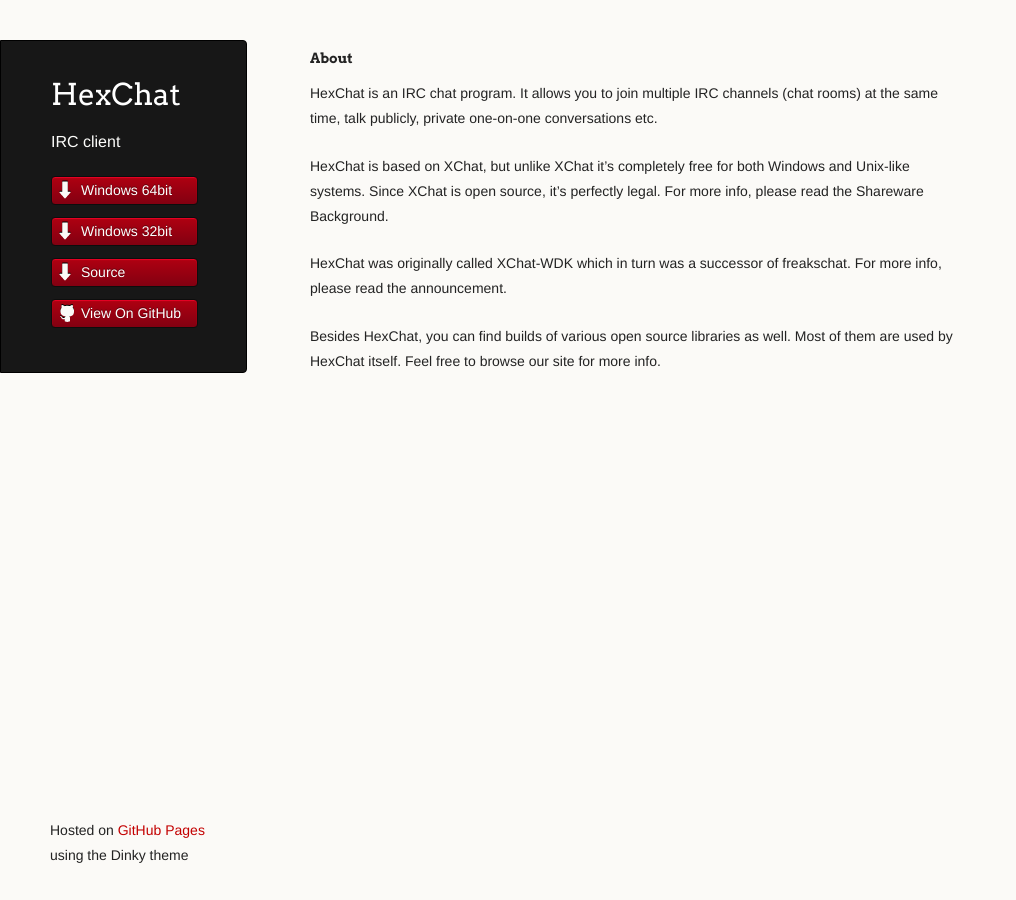
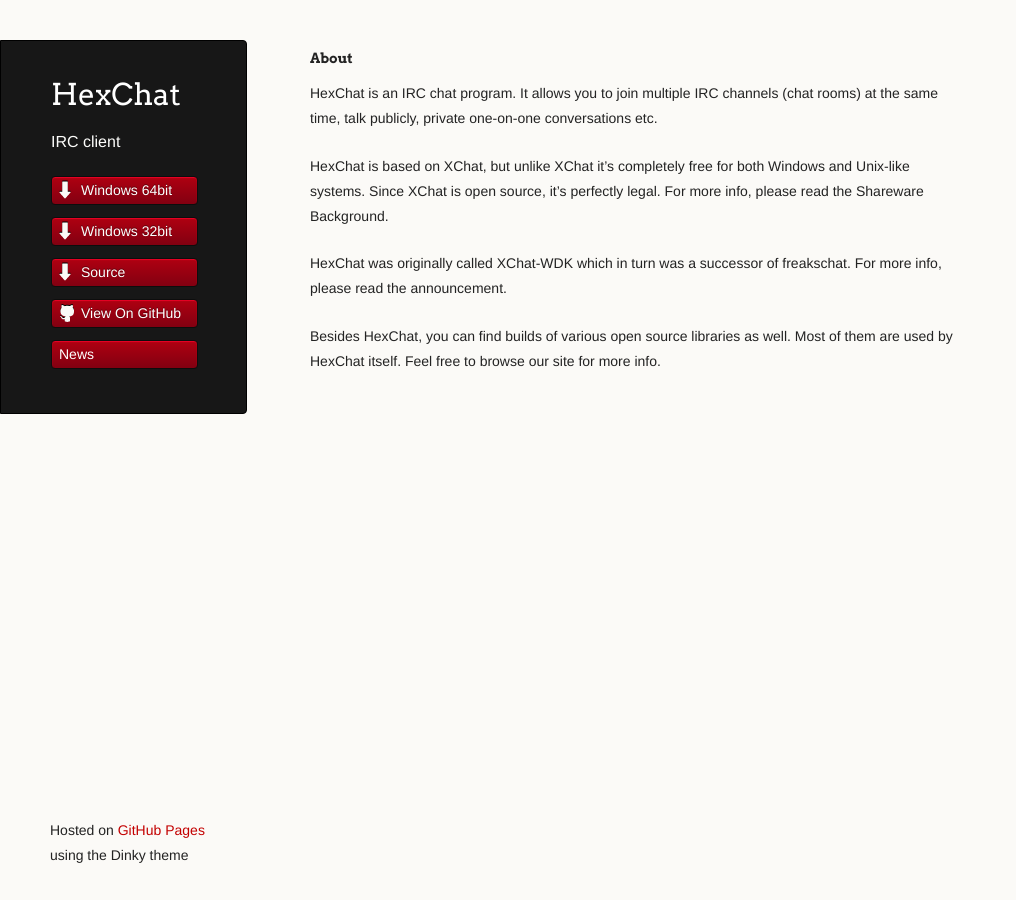
Before and after one commit to hexchat/hexchat.github.com, a Jekyll site: the page built from index.md, in a window 1280 px wide. Shown: the whole page, without its empty margins (0-1016 px from the left). Built offline with Jekyll 4.4.1, drawn with Linux system fonts in a browser that asks for light colours.

Commit message:
update site

```diff
--- a/_layouts/default.html
+++ b/_layouts/default.html
@@ -5,6 +5,7 @@
     <meta http-equiv="X-UA-Compatible" content="chrome=1">
     <title>{% if page.title %}{{ page.title }} - {% endif %}{{ site.title }}</title>
     {% if page.description %}<meta name="description" content="{{ page.description }}" />{% endif %}
+    <link rel="alternate" type="application/atom+xml" title="HexChat News Feed" href="http://feeds.feedburner.com/hexchat" />
     <link rel="stylesheet" href="/stylesheets/styles.css">
     <link rel="stylesheet" href="/stylesheets/pygment_trac.css">
     <script src="/javascripts/scale.fix.js"></script>
@@ -35,6 +36,7 @@
           <li class="download"><a class="buttons" href="https://github.com/downloads/hexchat/hexchat/HexChat%20{{ site.current_version }}%20x86.exe">Windows 32bit</a></li>
           <li class="download"><a class="buttons" href="https://github.com/downloads/hexchat/hexchat/hexchat-{{ site.current_version }}.tar.xz">Source</a></li>
           <li><a class="buttons github" href="https://github.com/HexChat/hexchat">View On GitHub</a></li>
+          <li><a href="/news.html">News</a></li>
         </ul>
       </header>
       <section>
--- a/news.html
+++ b/news.html
@@ -3,6 +3,8 @@
 title: News
 ---
 
+<h2>HexChat News<span> - <a href="http://feeds.feedburner.com/hexchat" rel="alternate" type="application/atom+xml"><img src="http://www.feedburner.com/fb/images/pub/feed-icon16x16.png" alt="rss-icon" style="vertical-align:middle;border:0"/></a></span></h2>
+
 {% for post in site.posts %}
 <h3><a href="{{ post.url }}">{{ post.title }}</a></h3>
 {% endfor %}
```
